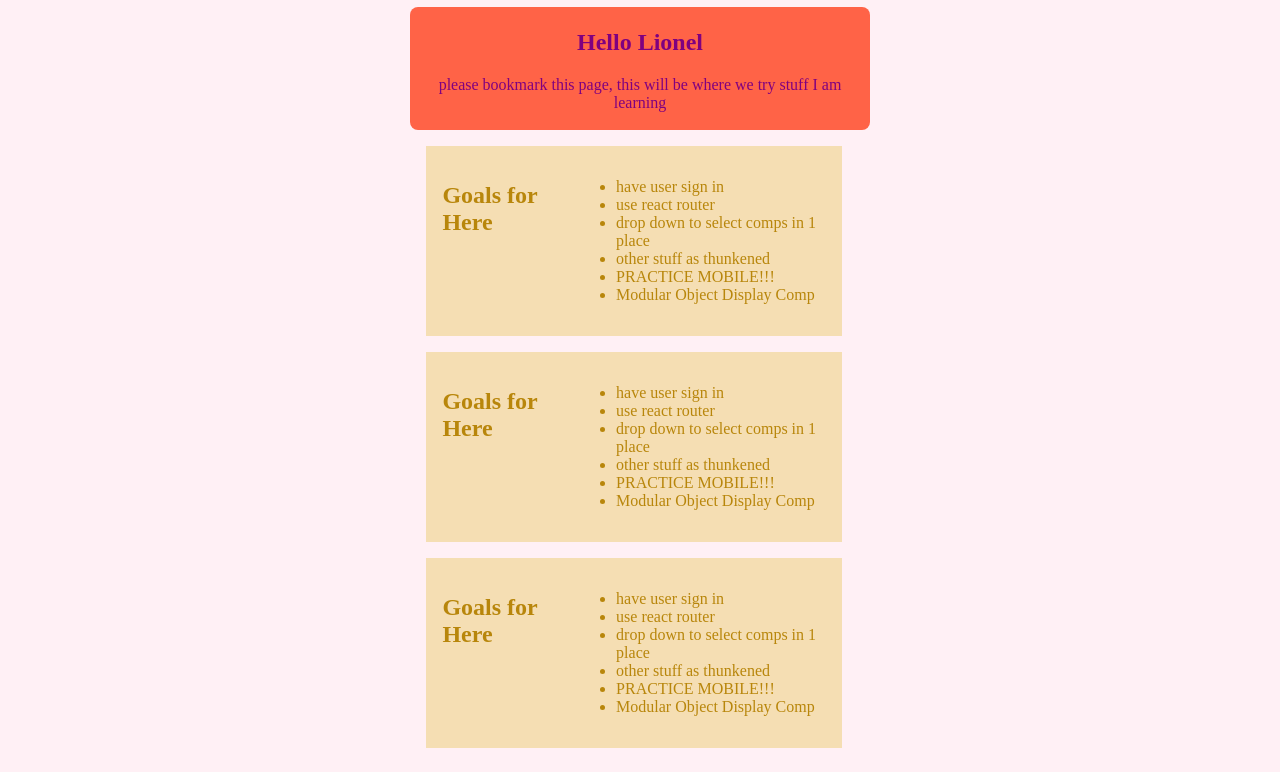
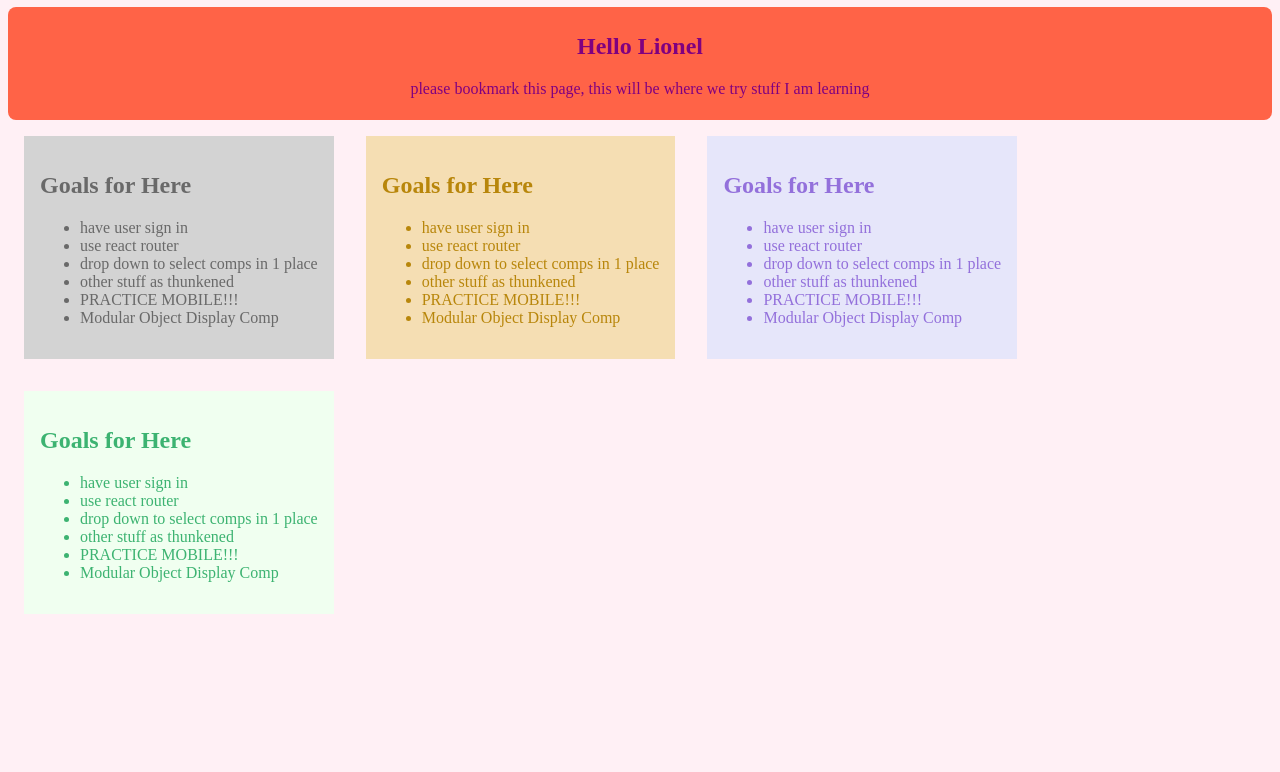
Before and after one commit to JF-LL-codebuds/react-play-study-fe, a React app: page / in a window 1280 px wide. Shown: the part 81-853 px from the top of the page. After the commit the page ends 800 px from the top, so only its background shows below. Built offline with nearby package versions, Linux system fonts and the light colour scheme.

Commit message:
added diffrnt styling for goals comps

```diff
--- a/src/components/App.js
+++ b/src/components/App.js
@@ -1,15 +1,24 @@
 import React from 'react';
 import Greeting from './greeting/Greeting';
 import Goals from './goals/Goals';
+import goalStyles from './goals/goals.css';
+import styles from './app.css';
 
 export default function App() {
+  console.log(goalStyles);
+  console.log(goalStyles.goals);
+  console.log(goalStyles.goals3);
+
   return (
     <main>
-      <h1>Hello World</h1>
+      <h1>Time for the Learny-Learn</h1>
       <Greeting />
-      <Goals />
-      <Goals />
-      <Goals />
+      <section className={styles.goalsSection}>
+        <Goals sectionStyle={goalStyles.goals1} />
+        <Goals sectionStyle={goalStyles.goals2} />
+        <Goals sectionStyle={goalStyles.goals3} />
+        <Goals sectionStyle={goalStyles.goals4} />
+      </section>
     </main>
   );
 }
--- a/src/components/goals/Goals.js
+++ b/src/components/goals/Goals.js
@@ -1,9 +1,11 @@
 import React from 'react';
 import styles from './goals.css';
+import PropTypes from 'prop-types';
 
-function Goals() {
+function Goals({ sectionStyle }) {
+
   return (
-    <section className={styles.goals}>
+    <section className={sectionStyle}>
       <h2>Goals for Here</h2>
       <ul>
         <li>have user sign in</li>
@@ -17,4 +19,9 @@
   );
 }
 
+Goals.propTypes = {
+  sectionStyle: PropTypes.string
+};
+
+
 export default Goals;
--- a/src/components/goals/goals.css
+++ b/src/components/goals/goals.css
@@ -10,25 +10,30 @@
 .goals1 {
   background-color: lightgray;
   color: dimgray;
-  max-width: 30vw;
+  max-width: 80vw;
   padding: 1em;
   margin: 1em;
-  display: flex;
 }
 
 .goals2 {
   background-color: wheat;
   color: darkgoldenrod;
-  max-width: 30vw;
+  max-width: 80vw;
   padding: 1em;
   margin: 1em;
-  display: flex;
 }
 .goals3 {
   background-color: lavender;
   color: mediumpurple;
-  max-width: 30vw;
+  max-width: 80vw;
   padding: 1em;
   margin: 1em;
-  display: flex;
 }
+
+.goals4 {
+  background-color: honeydew;
+  color: mediumseagreen;
+  max-width: 80vw;
+  padding: 1em;
+  margin: 1em;
+}
```
